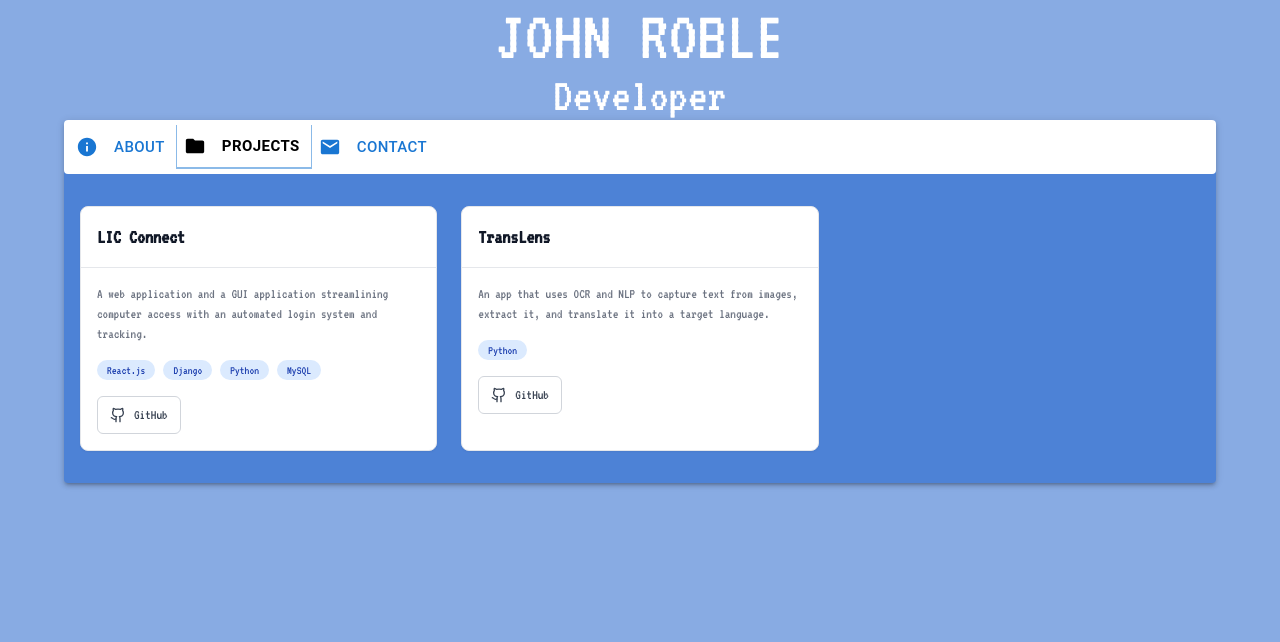
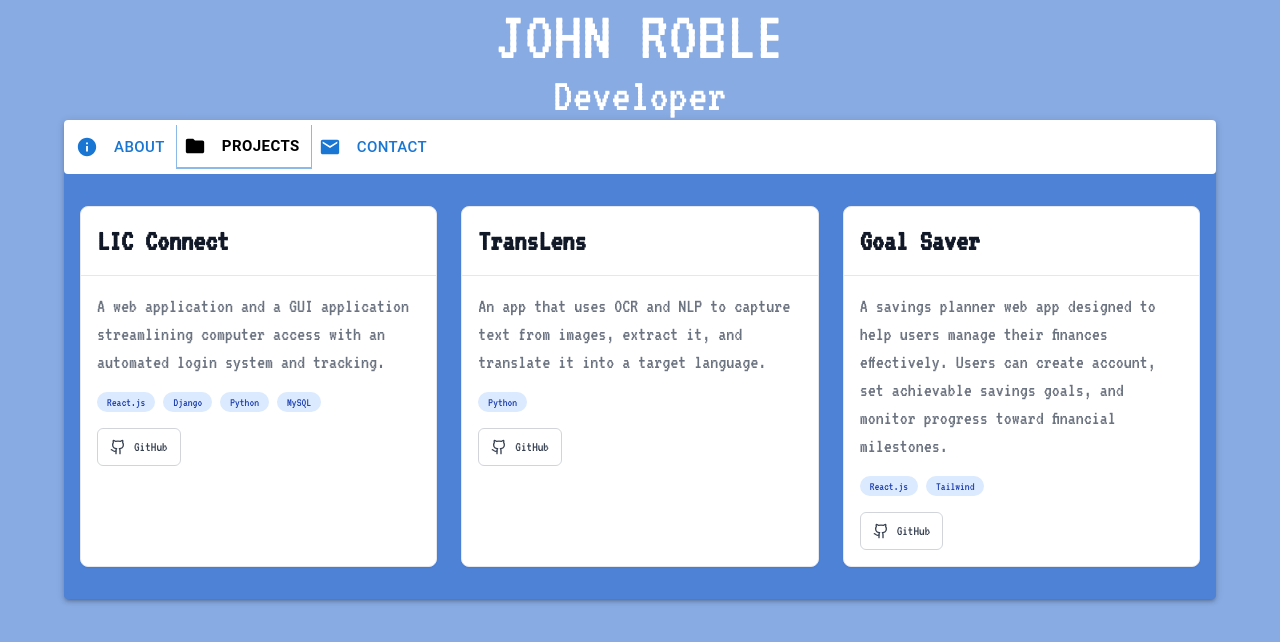
Before and after one commit to shadycodee/Portfolio, a React (Vite) app: page / in a window 1280 px wide. Both pictures are taken after a click on the button "PROJECTS". Shown: the top 642 px of the page. Built offline with nearby package versions, Linux system fonts and the light colour scheme.

Commit message:
Improve About page text alignment and add new project "Goal Saver" to Projects page

```diff
--- a/src/Pages/About.jsx
+++ b/src/Pages/About.jsx
@@ -13,7 +13,7 @@ function About() {
 
       {/* Paragraph Section */}
       <div className="flex flex-col items-center md:items-start">
-      <h3 className="text-4xl font-bold mb-4">About Me</h3>
+      <h3 className="text-4xl font-bold mb-4 text-left md:text-left">About Me</h3>
         <p className="text-center md:text-left text-xl md:text-2xl leading-relaxed">
           I have experience working with confidential data, helping companies analyze and derive valuable insights to drive better decisions. However, my true passion lies in software engineering and QA. I am constantly exploring my curiosity through technology, aiming to create imaginative solutions and ensuring the highest quality in all aspects of my work.
         </p>
--- a/src/Pages/Projects.jsx
+++ b/src/Pages/Projects.jsx
@@ -14,15 +14,28 @@ const Projects = () => {
       description: 'An app that uses OCR and NLP to capture text from images, extract it, and translate it into a target language.',
       techStack: ['Python'],
       link: 'https://github.com/shadycodee/TransLens'
-    }
+    },
+    {
+      title: 'Goal Saver',
+      description: 'A savings planner web app designed to help users manage their finances effectively. Users can create account, set achievable savings goals, and monitor progress toward financial milestones.',
+      techStack: ['React.js', 'Tailwind'],
+      link: 'https://github.com/shadycodee/Goal_Saver'
+    },
   ];
 
   return (
     <div className="container mx-auto px-4 py-8">
-      <div className="grid grid-cols-1 md:grid-cols-2 lg:grid-cols-3 gap-6">
+      <div className="grid grid-cols-1 md:grid-cols-2 lg:grid-cols-3 gap-6 ">
         {projects.map((project, index) => (
           <div key={index} className="h-full">
-            <ProjectCard {...project} />
+            <ProjectCard {...project}
+            title={<h3 className="text-xl md:text-2xl lg:text-3xl font-bold">{project.title}</h3>}
+            description={
+              <p className="text-base md:text-lg lg:text-xl">
+                {project.description}
+              </p>
+            }
+            />
           </div>
         ))}
       </div>
```
